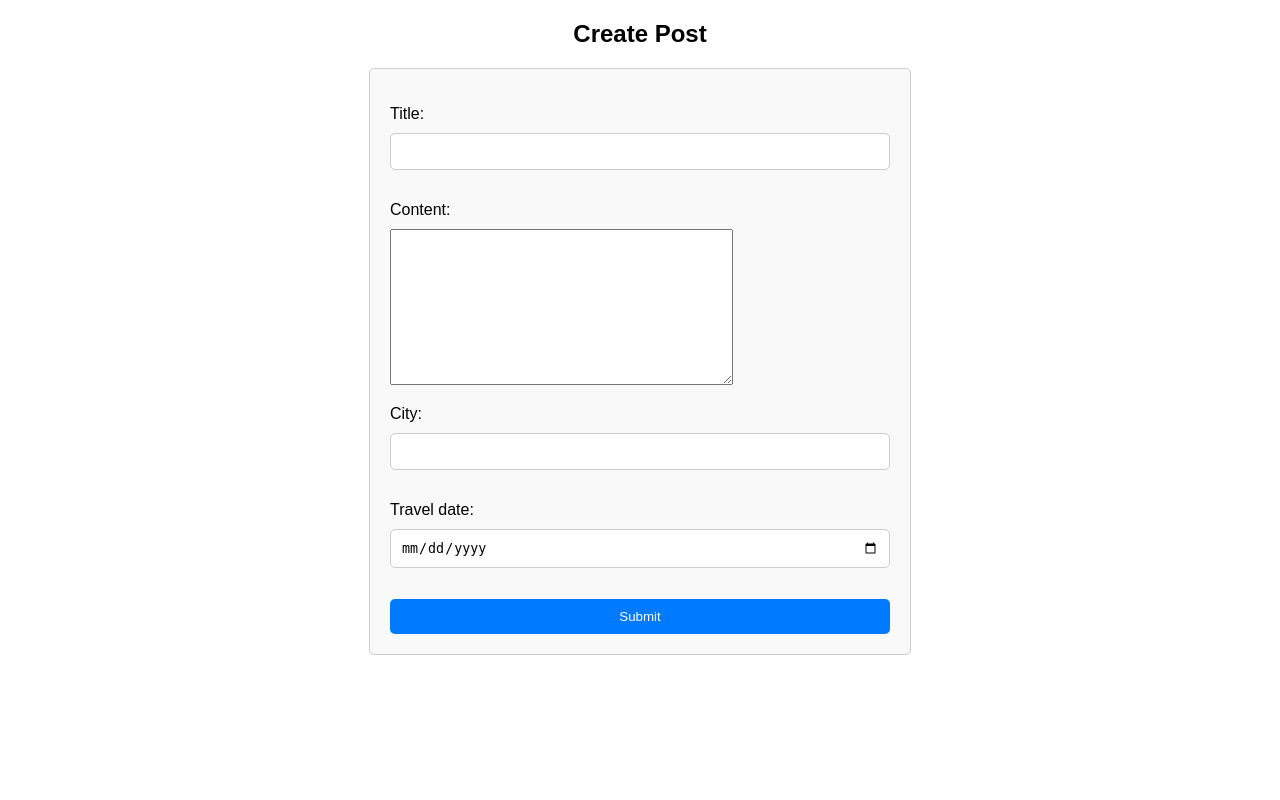
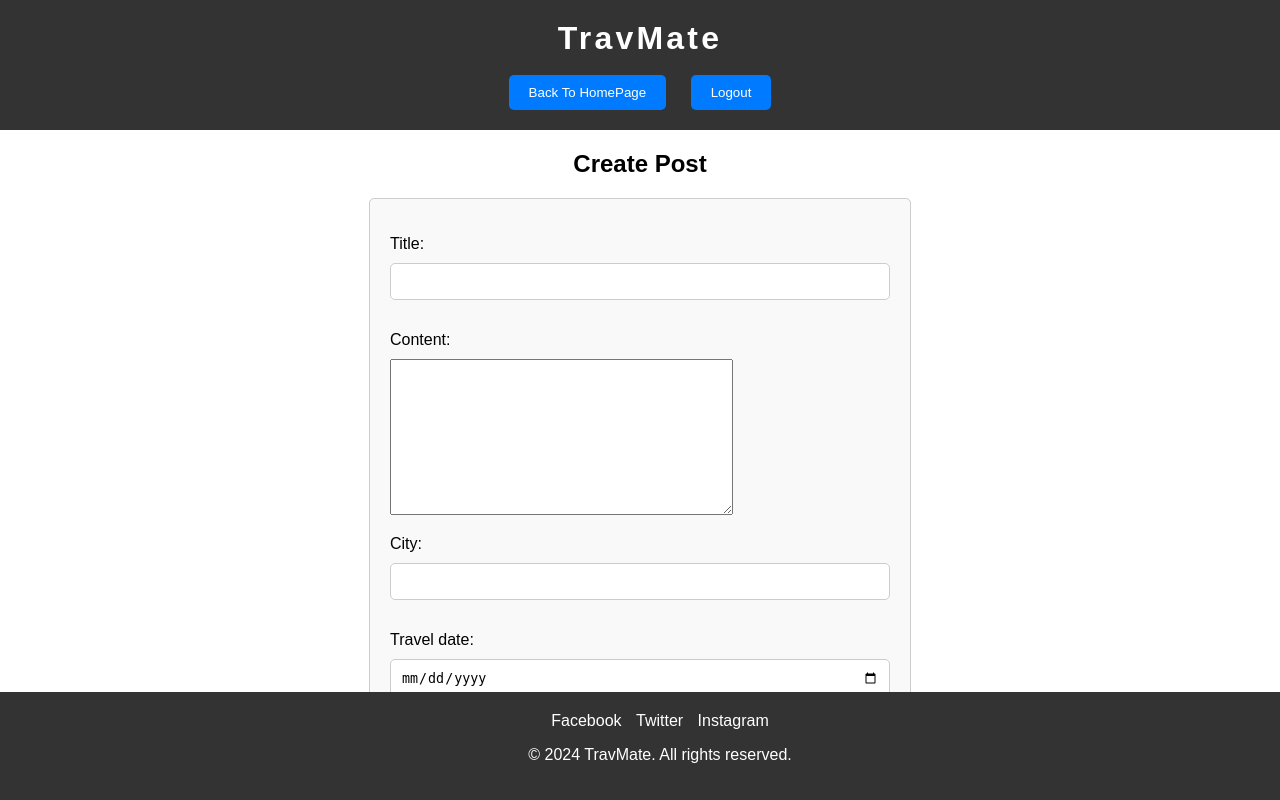
Before and after one commit to XTREME0/TravMate, a Django app: page /create_post/ in a window 1280 px wide. Run offline with Django 5.2, Linux system fonts and the light colour scheme; the visitor is signed in with stand-in values (Sample User, id 1).

Commit message:
styling pages

```diff
--- a/Site/static/css/styles.css
+++ b/Site/static/css/styles.css
@@ -6,6 +6,7 @@ body {
     padding: 0;
     background-color: #f8f9fa; /* Example color */
 }
+
 
 .container {
     max-width: 400px;
--- a/Site/templates/create_post.html
+++ b/Site/templates/create_post.html
@@ -9,6 +9,27 @@
             font-family: Arial, sans-serif;
             margin: 0;
             padding: 0;
+        }
+        header {
+            background-color: #333;
+            color: #fff;
+            padding: 20px;
+            text-align: center;
+        }
+        button {
+            padding: 10px 20px;
+            background-color: #007bff; /* Example color */
+            color: #fff; /* Example color */
+            border: none;
+            border-radius: 5px;
+            cursor: pointer;
+        }
+
+        button:hover {
+            background-color: #0056b3; /* Example color */
+        }
+        header h1 {
+            margin: 0;
         }
 
         h2 {
@@ -54,14 +75,75 @@
         form button[type="submit"]:hover {
             background-color: #0056b3;
         }
+        footer {
+            background-color: #333;
+            color: #fff;
+            padding: 20px;
+            margin-top: 20px;
+            text-align: center;
+            position: fixed;
+            bottom: 0;
+            width: 100%;
+        }
+
+        .social-links {
+            list-style-type: none;
+            margin: 0;
+            padding: 0;
+        }
+
+        .social-links li {
+            display: inline;
+            margin-right: 10px;
+        }
+
+        .social-links li:last-child {
+            margin-right: 0;
+        }
+        nav ul {
+            list-style-type: none;
+            margin: 0;
+            padding: 0;
+        }
+
+        nav ul li {
+            display: inline;
+            margin-right: 20px;
+        }
+
+        nav ul li:last-child {
+            margin-right: 0;
+        }
+
+        nav ul li a {
+            text-decoration: none;
+            color: #fff;
+        }
     </style>
 </head>
 <body>
+    <header>
+        <h1 style="letter-spacing: 0.1em;">TravMate</h1> <br>
+        <nav>
+            <ul class="nav-links">
+                <li><button><a href="{% url 'home' %}" class="button">Back To HomePage</a></button></li>
+                <li><button><a href="{% url 'logout' %}" class="button">Logout</a></button></li>
+            </ul>
+        </nav>
+    </header>
     <h2>Create Post</h2>
     <form method="post">
         {% csrf_token %}
         {{ form.as_p }}
         <button type="submit">Submit</button>
     </form>
+    <footer>
+        <ul class="social-links">
+            <li><a href="#" style="color: white; text-decoration: none;">Facebook</a></li>
+            <li><a href="#" style="color: white; text-decoration: none;">Twitter</a></li>
+            <li><a href="#" style="color: white; text-decoration: none;">Instagram</a></li>
+        </ul>
+        <p>&copy; 2024 TravMate. All rights reserved.</p>
+    </footer>
 </body>
 </html>
--- a/Site/templates/index.html
+++ b/Site/templates/index.html
@@ -10,14 +10,15 @@
             margin: 0;
             padding: 0;
             background-color: #f0f0f0;
+            background-image: url('../static/img/travel.jpeg');
             display: flex;
             flex-direction: column;
             min-height: 100vh;
         }
 
         header {
-            background-color: #007bff;
-            color: #fff;
+            background-color: #333;
+            color: #007bff;
             padding: 20px;
         }
 
```
Also changed, not shown: Site/templates/home.html (+16 -19 lines), Site/templates/login.html (+76 -0 lines), Site/templates/signup.html (+65 -1 lines), Site/static/img/travel.jpeg (added), Site/templates/f_index.html (added).
